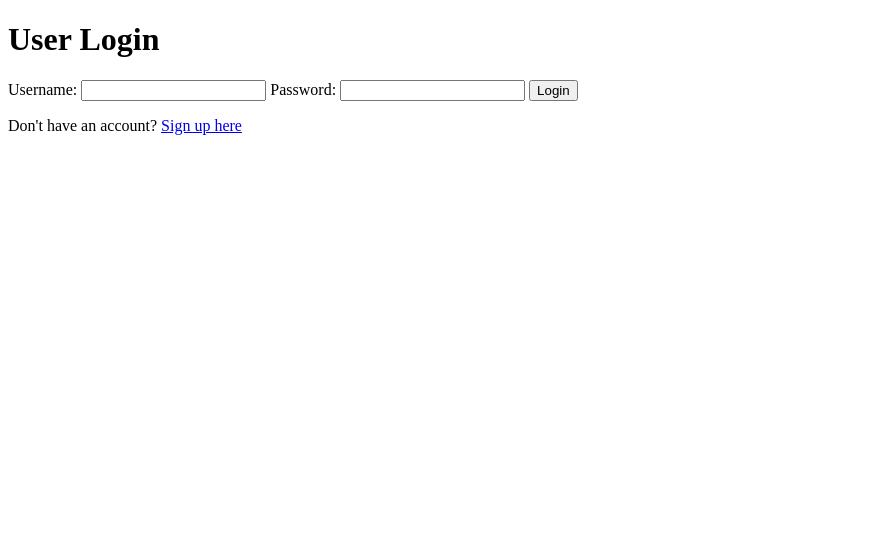
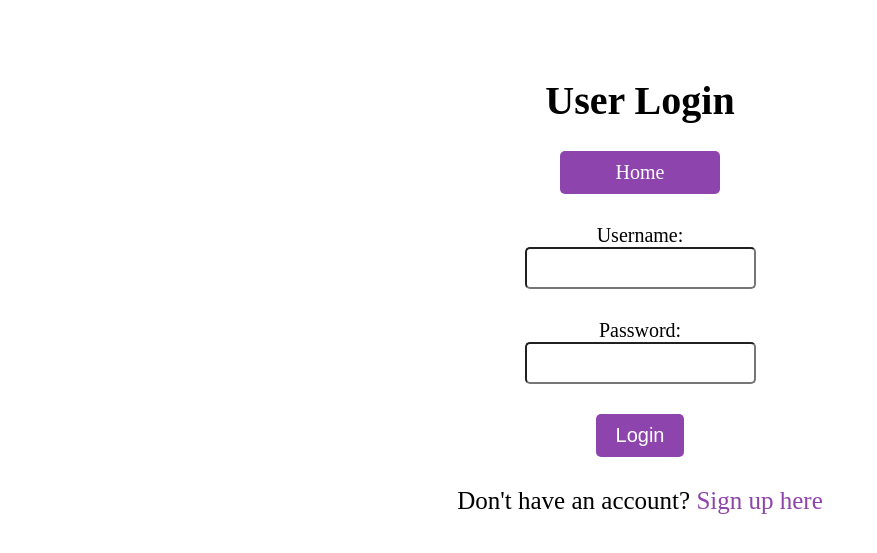
Before and after one commit to Shyxm08/covid_project, a Flask app: page /user_login in a window 1280 px wide. Shown: the top 553 px of the page, without its empty margins (0-877 px from the left). Run offline with Flask 3, Linux system fonts and the light colour scheme.

Commit message:
user_login.html

```diff
--- a/templates/user_login.html
+++ b/templates/user_login.html
@@ -5,15 +5,18 @@
     <link rel="stylesheet" href="{{ url_for('static', filename='styles.css') }}">
 </head>
 <body>
-    <h1>User Login</h1>
-    <form action="{{ url_for('user_login') }}" method="POST">
-        <label for="username">Username:</label>
-        <input type="text" name="username" id="username" required>
-        <label for="password">Password:</label>
-        <input type="password" name="password" id="password" required>
-        <input type="submit" value="Login">
+    <h1 class="login-title">User Login</h1>
+    <a href="{{ url_for('home') }}" class="btn-home">Home</a>
+    <form action="/user_login" method="POST">
+        <div class="abc">
+        <label for="username" class="login-label">Username:</label>
+        <input type="text" name="username" id="username" class="login-input" required>
+        <label for="password" class="login-label">Password:</label>
+        <input type="password" name="password" id="password" class="login-input" required>
+        <input type="submit" value="Login" class="login-button">
+        </div>
     </form>
-    <p>{{ error }}</p>
-    <p>Don't have an account? <a href="{{ url_for('user_signup') }}">Sign up here</a></p>
+    <p class="login-error">{{ error }}</p>
+    <p class="signup-link">Don't have an account? <a href="{{ url_for('user_signup') }}">Sign up here</a></p>
 </body>
 </html>
```
